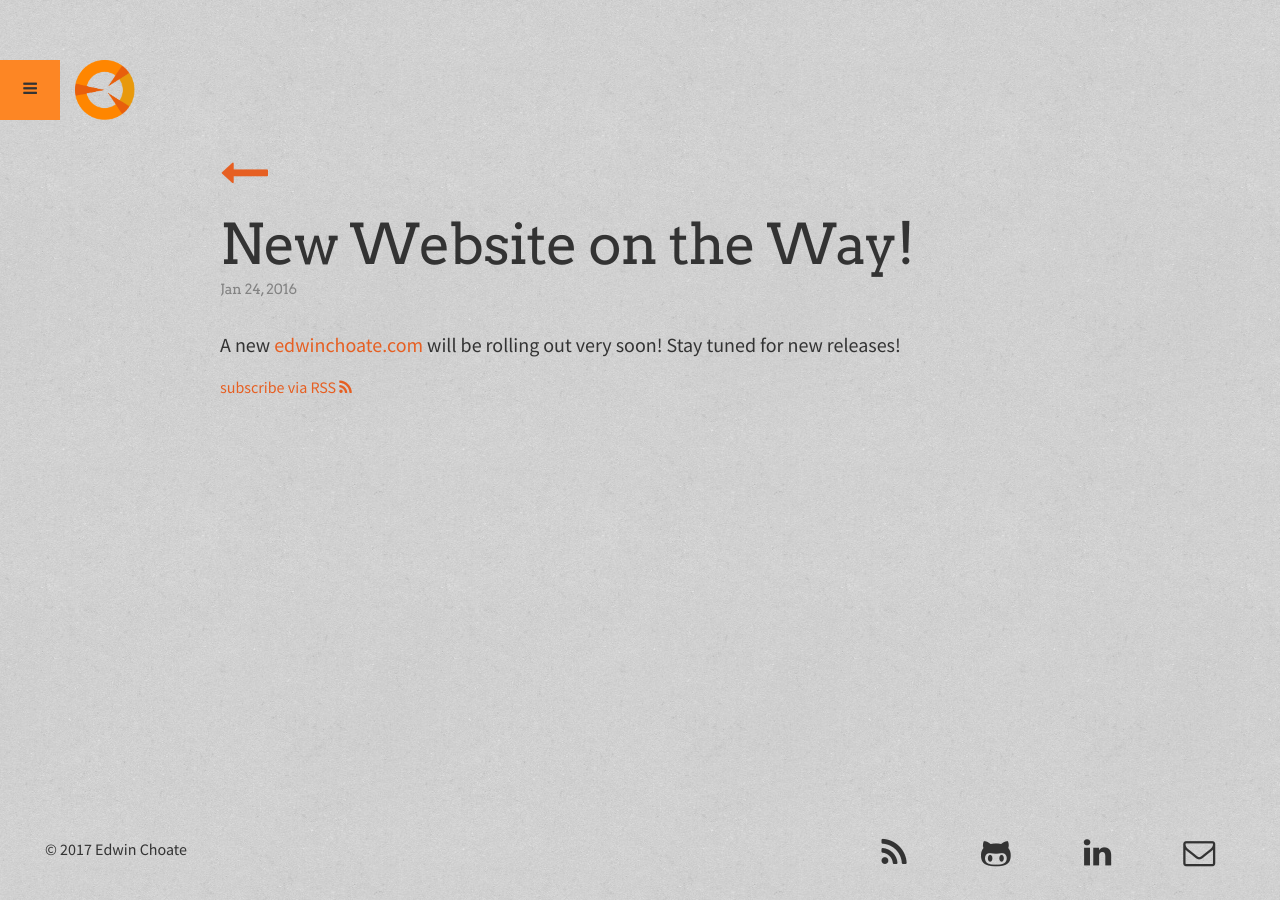
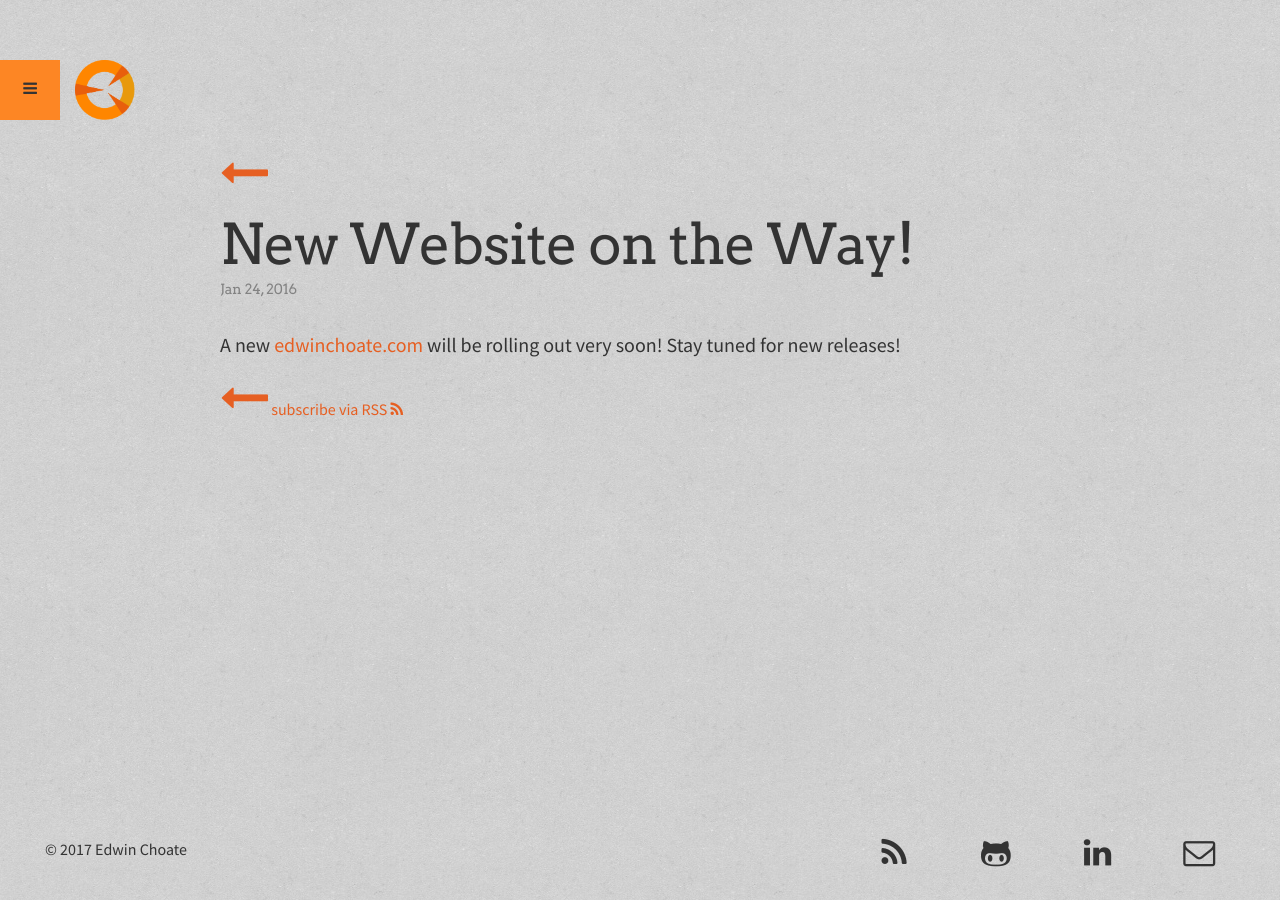
Before and after one commit to edwinchoate/edwinchoate.github.io, a Jekyll site: the page built from _posts/2016-01-24-new-website-on-the-way.md, in a window 1280 px wide. Built offline with Jekyll 4.4.1, drawn with Linux system fonts in a browser that asks for light colours.

Commit message:
adds back arrow to bottom of blog posts

```diff
--- a/_layouts/post.html
+++ b/_layouts/post.html
@@ -11,7 +11,7 @@ layout: default
 
   <div class="post-content" itemprop="articleBody">
     {{ content }}
-    <a href="/feed.xml">subscribe via RSS <i class="fa fa-rss"></i></a>
+    <a href="/blog/"><i class="back-arrow fa fa-long-arrow-left fa-3x"></i></a></li> <a href="/feed.xml">subscribe via RSS <i class="fa fa-rss"></i></a>
   </div>
 
 </article>
```
